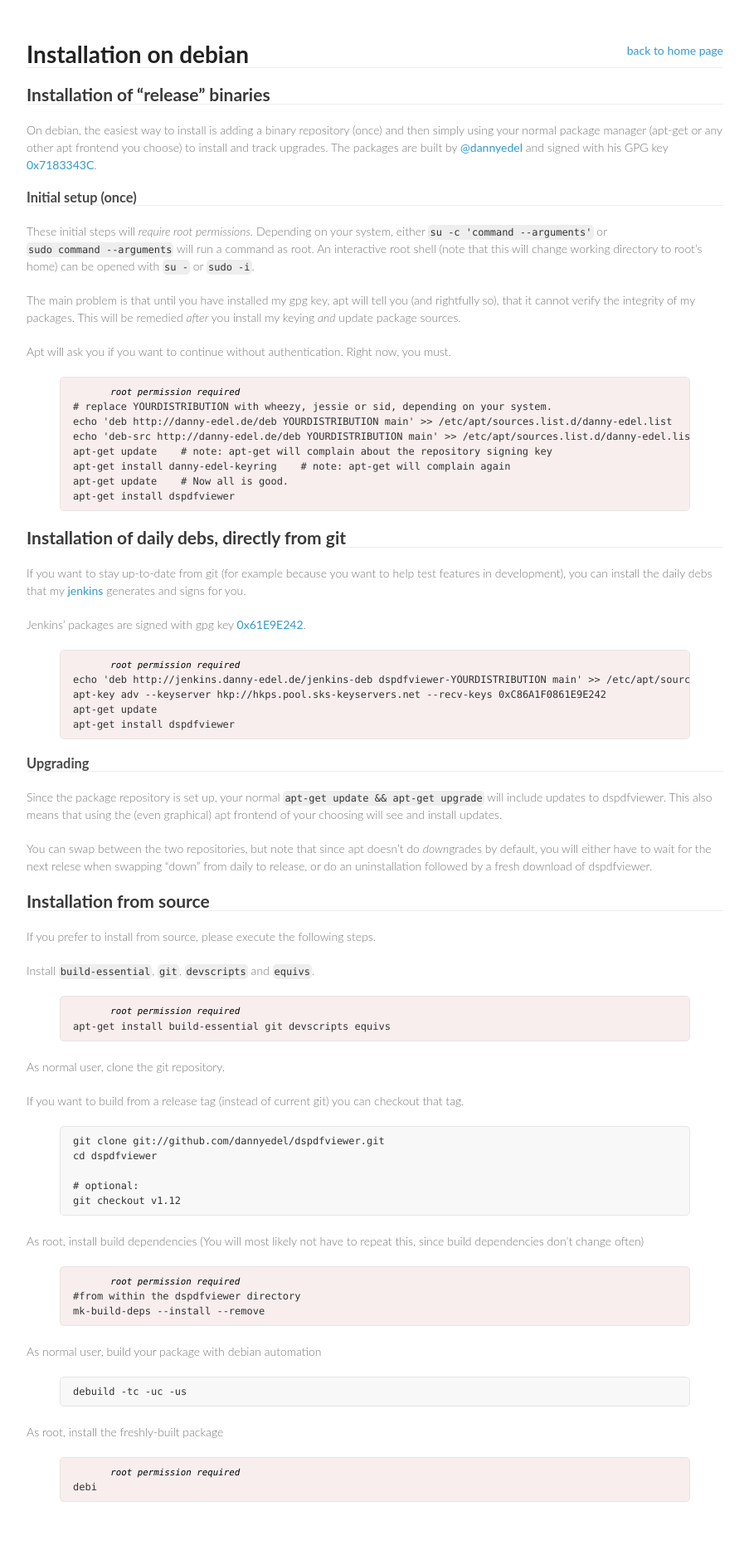
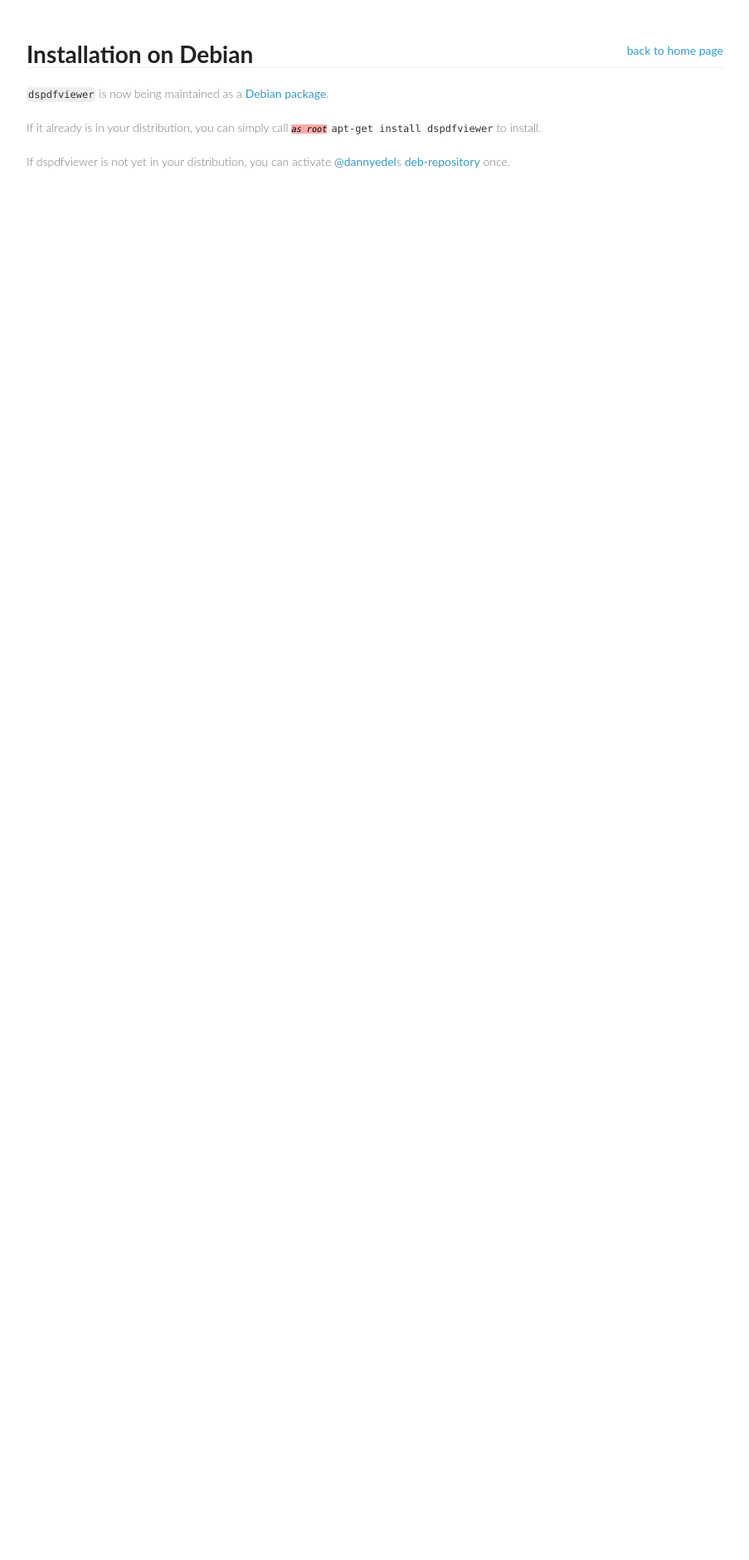
Before and after one commit to dannyedel/dspdfviewer, a Jekyll site: the page built from installation/debian.md, in a window 1280 px wide. Shown: the whole page at 83% size, without its empty margins (188-1091 px from the left). Built offline with Jekyll 4.4.1, drawn with Linux system fonts in a browser that asks for light colours; Markdown is read by kramdown in place of the engine named in the settings; after the commit the page ends 900 px from its top, so only the background shows below that.

Commit message:
Update debian installation instructions

```diff
--- a/installation/debian.md
+++ b/installation/debian.md
@@ -1,118 +1,20 @@
 ---
-title: Installation on debian
+title: Installation on Debian
 layout: default
 ---
 
-## Installation of "release" binaries
+`dspdfviewer` is now being maintained as a [Debian package].
 
-On debian, the easiest way to install is adding a binary repository
-(once) and then simply using your normal package manager (apt-get or
-any other apt frontend you choose) to install and track upgrades.
-The packages are built by [@dannyedel] and signed with his GPG key
-[0x7183343C].
+[Debian package]: https://tracker.debian.org/pkg/dspdfviewer
 
-[@dannyedel]: https://github.com/dannyedel
-[0x7183343C]: https://sks-keyservers.net/pks/lookup?op=get&search=0xF132F84C7183343C
-
-### Initial setup (once)
-
-These initial steps will *require root permissions.* Depending on your system,
-either `su -c 'command --arguments'` or `sudo command --arguments`
-will run a command as root. An interactive root shell (note that this will change working
-directory to root's home) can be opened with `su -` or `sudo -i`.
-
-The main problem is that until you have installed my gpg key, apt will tell you
-(and rightfully so), that it cannot verify the integrity of my packages.
-This will be remedied *after* you install my keying *and* update package sources.
-
-Apt will ask you if you want to continue without authentication. Right now, you must.
-
-<div class="root">
-{% highlight bash %}
-# replace YOURDISTRIBUTION with wheezy, jessie or sid, depending on your system.
-echo 'deb http://danny-edel.de/deb YOURDISTRIBUTION main' >> /etc/apt/sources.list.d/danny-edel.list
-echo 'deb-src http://danny-edel.de/deb YOURDISTRIBUTION main' >> /etc/apt/sources.list.d/danny-edel.list
-apt-get update    # note: apt-get will complain about the repository signing key
-apt-get install danny-edel-keyring    # note: apt-get will complain again
-apt-get update    # Now all is good.
-apt-get install dspdfviewer
-{% endhighlight %}
-</div>
-
-## Installation of daily debs, directly from git
-If you want to stay up-to-date from git (for example because you want to help test features
-in development), you can install the daily debs that my [jenkins] generates and signs for you.
-
-Jenkins' packages are signed with gpg key [0x61E9E242].
-
-<div class="root">
-{% highlight bash %}
-echo 'deb http://jenkins.danny-edel.de/jenkins-deb dspdfviewer-YOURDISTRIBUTION main' >> /etc/apt/sources.list.d/jenkins.list
-apt-key adv --keyserver hkp://hkps.pool.sks-keyservers.net --recv-keys 0xC86A1F0861E9E242
-apt-get update
-apt-get install dspdfviewer
-{% endhighlight %}
-</div>
-
-[jenkins]: http://danny-edel.de/jenkins
-[0x61E9E242]: https://sks-keyservers.net/pks/lookup?op=get&search=0xC86A1F0861E9E242
-
-### Upgrading
-
-Since the package repository is set up, your normal `apt-get update && apt-get upgrade` will
-include updates to dspdfviewer. This also means that using the (even graphical) apt frontend
-of your choosing will see and install updates.
-
-You can swap between the two repositories, but note that since apt doesn't do *down*grades by
-default, you will either have to wait for the next relese when swapping "down" from daily
-to release, or do an uninstallation followed by a fresh download of dspdfviewer.
+<span class="root">
+If it already is in your distribution, you can simply call
+`apt-get install dspdfviewer` to install.
+</span>
 
 
+If dspdfviewer is not yet in your distribution, you can activate [@dannyedel]s
+[deb-repository] once.
 
-## Installation from source
-
-If you prefer to install from source, please execute the following steps.
-
-Install `build-essential`, `git`, `devscripts` and `equivs`.
-
-<div class="root">
-{% highlight bash %}
-apt-get install build-essential git devscripts equivs
-{% endhighlight %}
-</div>
-
-As normal user, clone the git repository.
-
-If you want to build from a release tag (instead of current git)
-you can checkout that tag.
-
-{% highlight bash %}
-git clone git://github.com/dannyedel/dspdfviewer.git
-cd dspdfviewer
-
-# optional:
-git checkout v1.12
-{% endhighlight %}
-
-As root, install build dependencies (You will most likely not have to repeat this,
-since build dependencies don't change often)
-
-<div class="root">
-{% highlight bash %}
-#from within the dspdfviewer directory
-mk-build-deps --install --remove
-{% endhighlight %}
-</div>
-
-As normal user, build your package with debian automation
-{% highlight bash %}
-debuild -tc -uc -us
-{% endhighlight %}
-
-As root, install the freshly-built package
-
-<div class="root">
-{% highlight bash %}
-debi
-{% endhighlight %}
-</div>
+[deb-repository]: /installation/deb-repository.html
+[@dannyedel]: https://github.com/dannyedel
```
Also changed, not shown: installation/deb-repository.md (added, +124 -0 lines).
